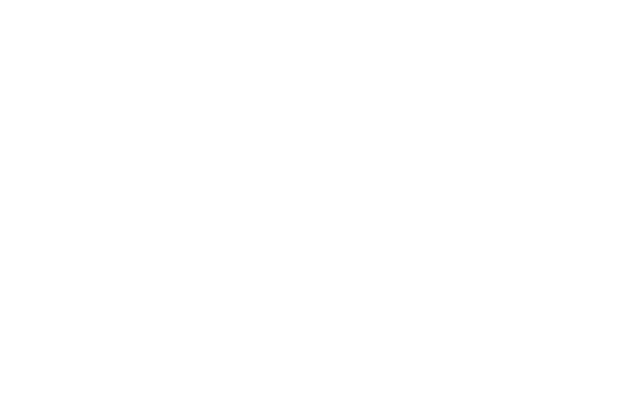
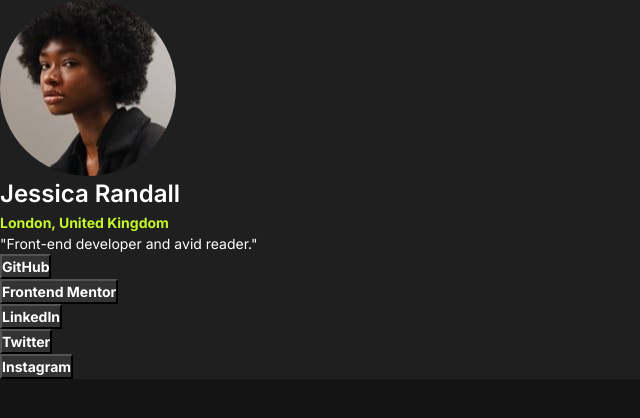
Before and after one commit to stnwlls/social-links-profile-main, a plain HTML site: page index.html in a window 1280 px wide. Shown: the whole page, without its empty margins (0-640 px from the left). Drawn offline with Linux system fonts and the light colour scheme.

Commit message:
Add initial HTML structure and styles for social links profile

```diff
--- a/index.html
+++ b/index.html
@@ -3,11 +3,26 @@
 <head>
   <meta charset="UTF-8">
   <meta name="viewport" content="width=device-width, initial-scale=1.0">
+  <link rel="preconnect" href="https://fonts.googleapis.com">
+  <link rel="preconnect" href="https://fonts.gstatic.com" crossorigin>
+  <link href="https://fonts.googleapis.com/css2?family=Inter:ital,opsz,wght@0,14..32,100..900;1,14..32,100..900&display=swap" rel="stylesheet">
   <link rel="stylesheet" href="reset.css">
   <link rel="stylesheet" href="style.css">
   <title>Social links profile</title>
 </head>
 <body>
-
+  <section class="card-container">
+    <img class="image-avatar" src="images/avatar-jessica.jpeg" alt="">
+    <h1 class="text-name text-preset-1">Jessica Randall</h1>
+    <h2 class="text-location text-preset-2-bold">London, United Kingdom</h2>
+    <p class="text-tagline text-preset-2">"Front-end developer and avid reader."</p>
+    <ul>
+      <li><a href="#"><button class="button text-preset-2-bold">GitHub</button></a></li>
+      <li><a href="#"><button class="button text-preset-2-bold">Frontend Mentor</button></a></li>
+      <li><a href="#"><button class="button text-preset-2-bold">LinkedIn</button></a></li>
+      <li><a href="#"><button class="button text-preset-2-bold">Twitter</button></a></li>
+      <li><a href="#"><button class="button text-preset-2-bold">Instagram</button></a></li>
+    </ul>
+  </section>
 </body>
 </html>
--- a/reset.css
+++ b/reset.css
@@ -0,0 +1,18 @@
+*, *::before, *::after {
+  box-sizing: border-box;
+}
+
+* {
+  margin: 0;
+  padding: 0;
+  font: inherit;
+}
+
+body {
+  min-height: 100vh;
+}
+
+img, picture, svg, video {
+  display: block;
+  max-width: 100%;
+}
--- a/style.css
+++ b/style.css
@@ -0,0 +1,92 @@
+:root {
+  /* colors */
+  --grey-900: #141414;
+  --grey-800: #1F1F1F;
+  --grey-700: #333333;
+  --green: #C4F82A;
+  --white: #FFFFFF;
+
+  /* fonts */
+  --font-name: "Inter", sans-serif;
+
+  --font-lg: 24px;
+  --font-rg: 14px;
+
+  --font-weight-bold: 700;
+  --font-weight-semibold: 600;
+  --font-weight-regular: 400;
+
+  --line-height: 150%;
+
+  --letter-spacing: 0px;
+
+  /* spacing */
+  --spacing-500: 40px;
+  --spacing-300: 24px;
+  --spacing-200: 16px;
+  --spacing-150: 12px;
+  --spacing-100: 8px;
+  --spacing-50: 4px;
+
+  /* border radius */
+  --card-radius: 12px;
+  --image-radius: 50%;
+  --button-radius: 8px;
+}
+
+.text-preset-1 {
+  font-weight: var(--font-weight-semibold);
+  font-size: var(--font-lg);
+  line-height: var(--line-height);
+  letter-spacing: var(--letter-spacing);
+}
+
+.text-preset-2 {
+  font-weight: var(--font-weight-regular);
+  font-size: var(--font-rg);
+  line-height: var(--line-height);
+  letter-spacing: var(--letter-spacing);
+}
+
+.text-preset-2-bold {
+  font-weight: var(--font-weight-bold);
+  font-size: var(--font-rg);
+  line-height: var(--line-height);
+  letter-spacing: var(--letter-spacing);
+}
+
+html {
+  font-family: var(--font-name);
+  background-color: var(--grey-900);
+}
+
+.card-container {
+  background-color: var(--grey-800);
+}
+
+.image-avatar {
+  border-radius: var(--image-radius);
+}
+
+.text-name {
+  color: var(--white);
+}
+
+.text-location {
+  color: var(--green);
+}
+
+.text-tagline {
+  color: var(--white);
+}
+
+.button {
+  background-color: var(--grey-700);
+  color: var(--white);
+  transition: background-color ease-in-out 0.3s, color ease-in-out 0.3s;
+}
+
+.button:hover {
+  background-color: var(--green);
+  color: var(--grey-900);
+}
```
